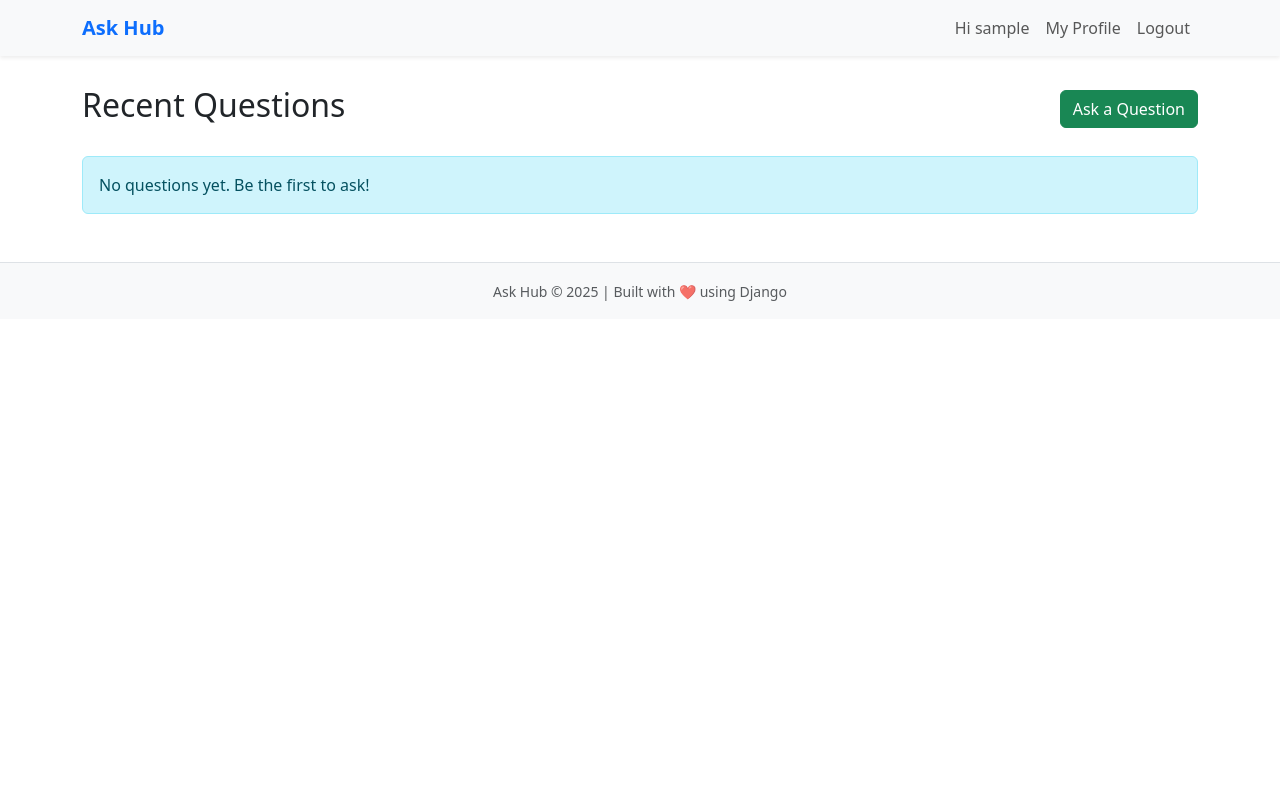
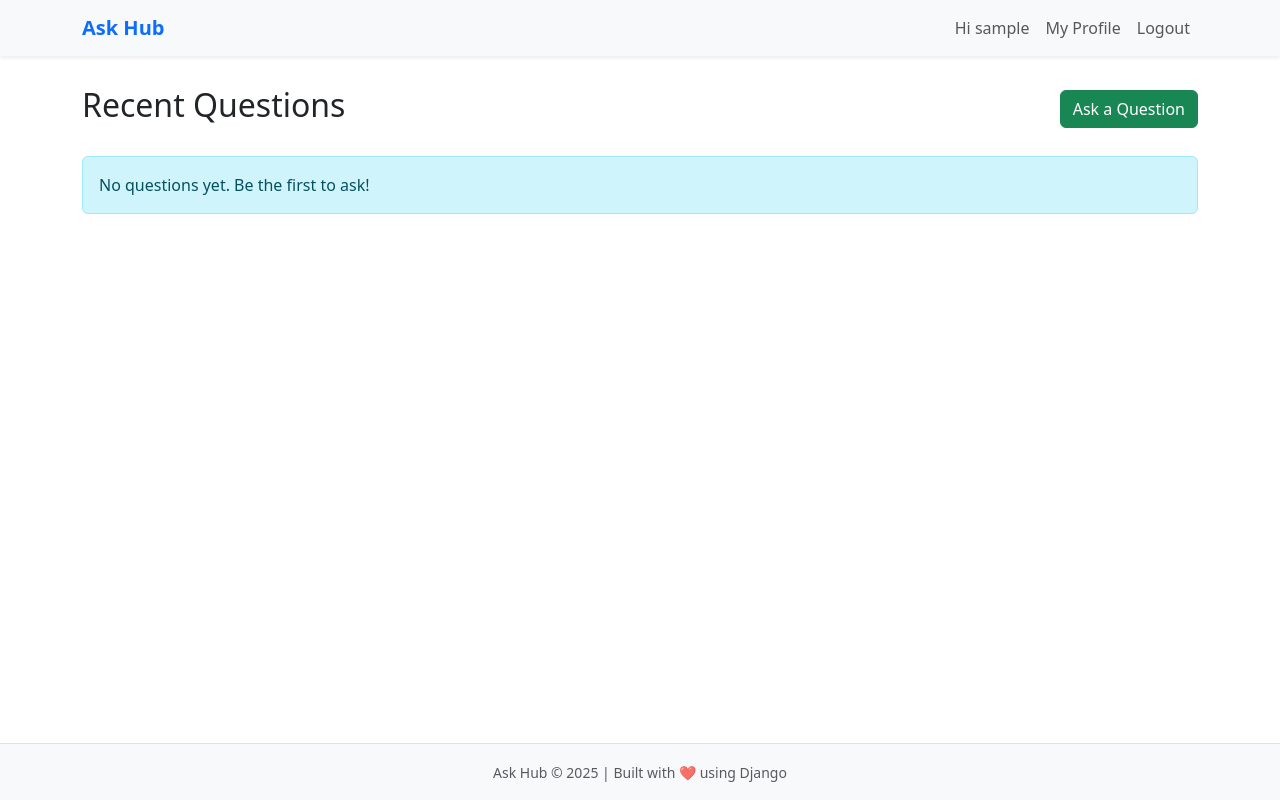
Before and after one commit to Sunil1208/ask-hub, a Django app: page / in a window 1280 px wide. Run offline with Django 5.2, Linux system fonts and the light colour scheme; the visitor is signed in with stand-in values (Sample User, id 1); data that the repository does not hold is empty; parts of the project's set-up code (start-up, migrations or seed data) failed here and were passed over.

Commit message:
fixed footer issue

```diff
--- a/templates/base.html
+++ b/templates/base.html
@@ -6,15 +6,25 @@
     <meta name="viewport" content="width=device-width, initial-scale=1">
     <link href="https://cdn.jsdelivr.net/npm/bootstrap@5.3.3/dist/css/bootstrap.min.css" rel="stylesheet">
     <style>
+        html, body {
+            height: 100%;
+            margin: 0;
+            display: flex;
+            flex-direction: column;
+        }
+
         body {
             padding-top: 70px;
+        }
+        .content-wrapper {
+            flex: 1;
         }
     </style>
 </head>
 <body>
     {% include 'partials/_header.html' %}
 
-    <div class="container mt-3">
+    <div class="container mt-3 content-wrapper">
         {% if messages %}
             {% for message in messages %}
                 <div class="alert alert-{{ message.tags }} alert-dismissible fade show" role="alert">
```
